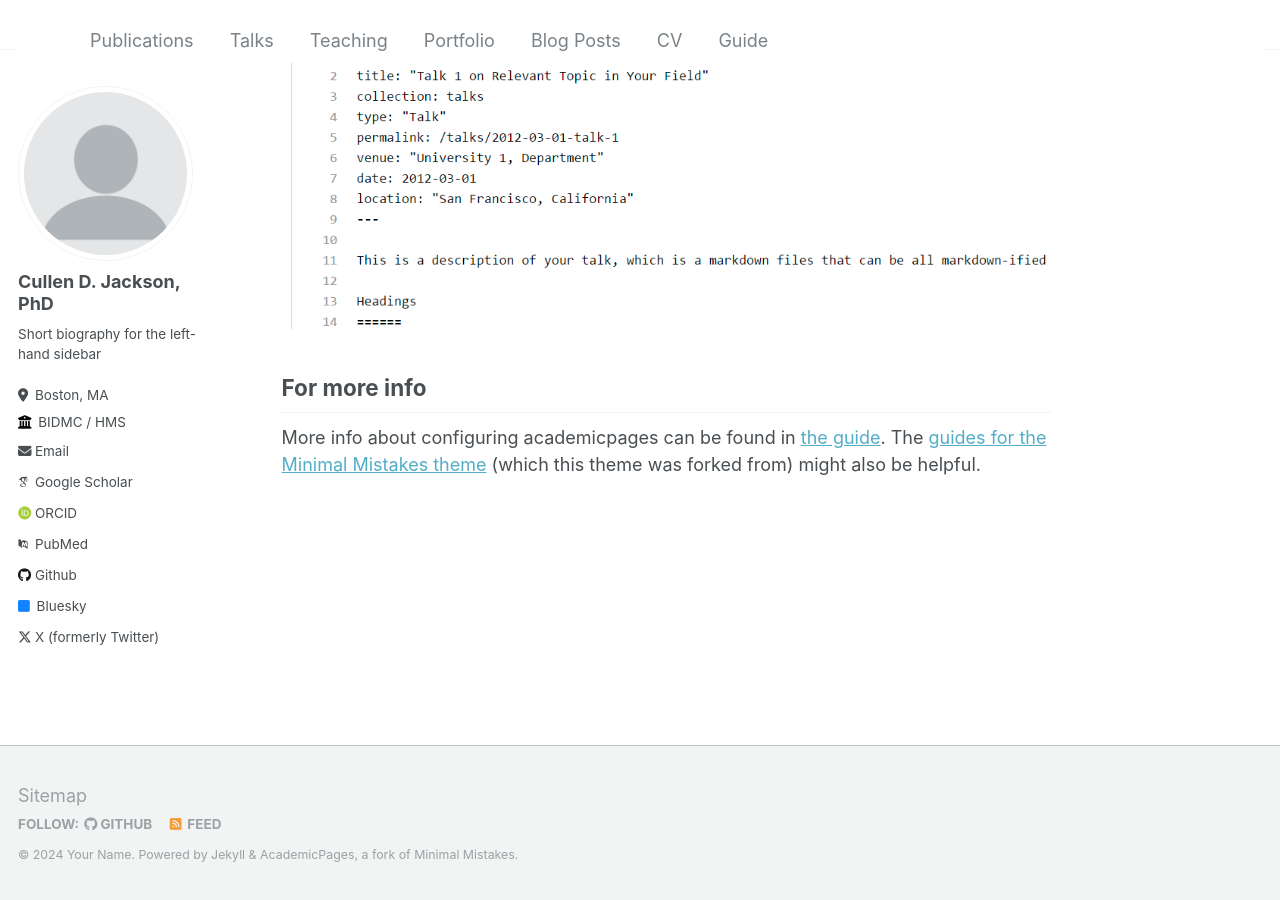
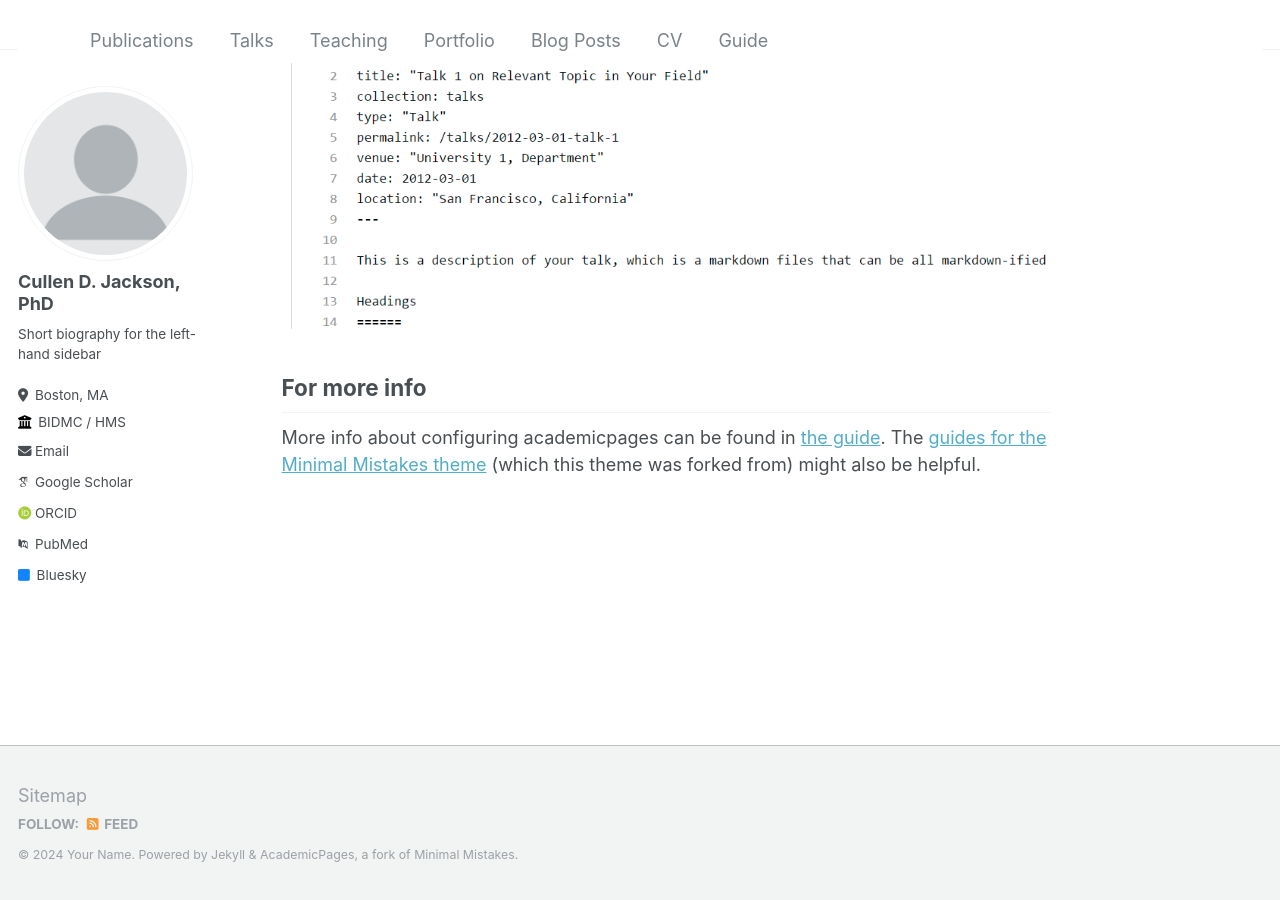
Before and after one commit to cjack73/cjack73.github.io, a Jekyll site: the page built from _pages/about.md, in a window 1280 px wide and 900 px high, scrolled down 2640 px. Built offline with Jekyll 4.4.1, drawn with Linux system fonts in a browser that asks for light colours; some web fonts are replaced; part of the change alters nothing that is shown.

Commit message:
Update _config.yml

```diff
--- a/_config.yml
+++ b/_config.yml
@@ -42,12 +42,12 @@ author:
   bitbucket        : # Username - Update with your username on the site
   codepen          : # Username
   dribbble         : # Username
-  github           : "academicpages"
+  github           : # "academicpages"
   kaggle           : # Username
   stackoverflow    : # User number or user number and name (i.e., use "1" or "1/jeff-atwood")
 
   # Social media
-  bluesky          : "bsky.app" # Replace this with you Bluesky username
+  bluesky          : "cjack73.bsky.social" # Replace this with you Bluesky username
   facebook         : # Username
   flickr           : # Username
   foursquare       : # Username
@@ -64,7 +64,7 @@ author:
   steam            : # Username
   telegram         : # URL
   tumblr           : # Username
-  twitter          : "UniofOxford"  # Replace this with your X / Twitter handle
+  twitter          : # "UniofOxford"  # Replace this with your X / Twitter handle
   vine             : # Username
   weibo            : # Username
   wikipedia        : # Username
```
